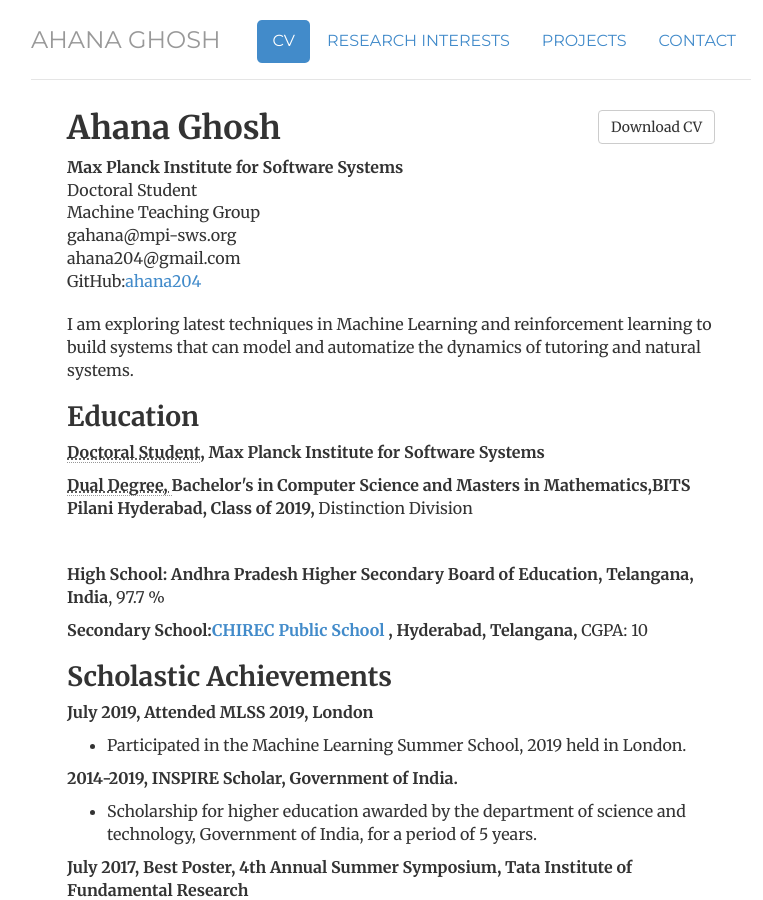
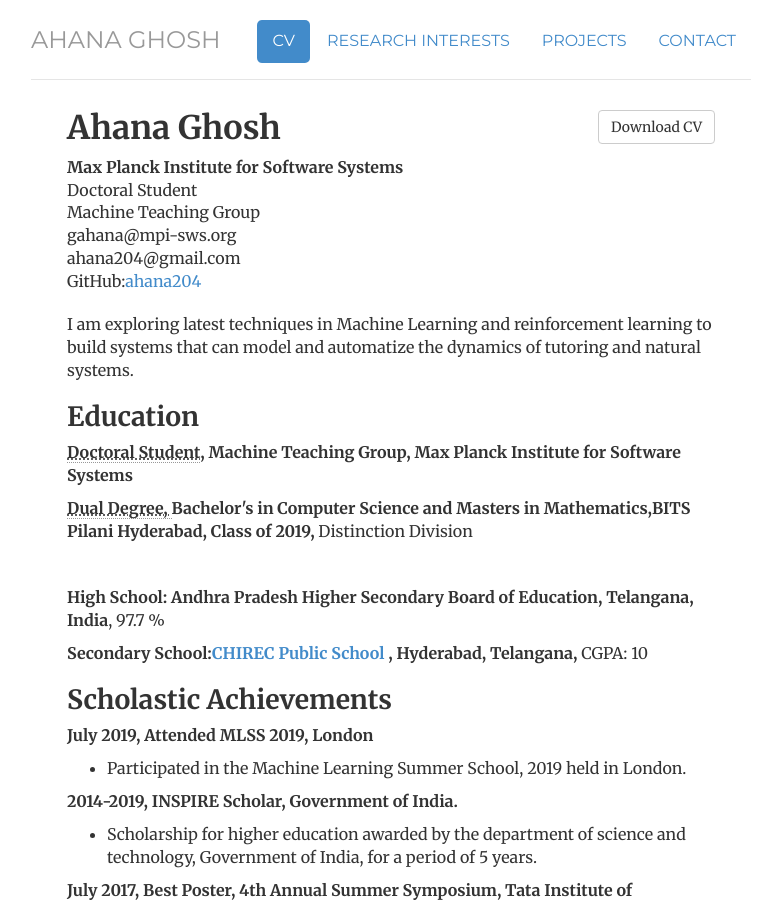
Before and after one commit to ahana204/ahana204.github.io, a Jekyll site: the page built from cv/index.html, in a window 1280 px wide and 900 px high. Shown: the whole window, without its empty margins (249-1012 px from the left). Built offline with Jekyll 4.4.1, drawn with Linux system fonts in a browser that asks for light colours.

Commit message:
Update index.html

```diff
--- a/cv/index.html
+++ b/cv/index.html
@@ -26,7 +26,7 @@ description: Current CV, Ahana Ghosh, Max Planck Institute for Software Systems.
 				<p>I am exploring latest techniques in Machine Learning and reinforcement learning to build systems that can model and automatize the dynamics of tutoring and natural systems.</p>
 
 				<h2>Education</h2>
-				<p><strong><abbr title="Machine Teaching">Doctoral Student</abbr>, Max Planck Institute for Software Systems</strong></strong>
+				<p><strong><abbr title="Machine Teaching">Doctoral Student</abbr>, Machine Teaching Group, Max Planck Institute for Software Systems</strong></strong>
 				</p>
 
 				<p><strong><abbr title="Dual Degree, BTech. Computer Science, MSc. Mathematics">Dual Degree, </abbr>Bachelor's in Computer Science and Masters in Mathematics,BITS Pilani Hyderabad, Class of 2019,</strong></strong> Distinction Division</p><br>
```
